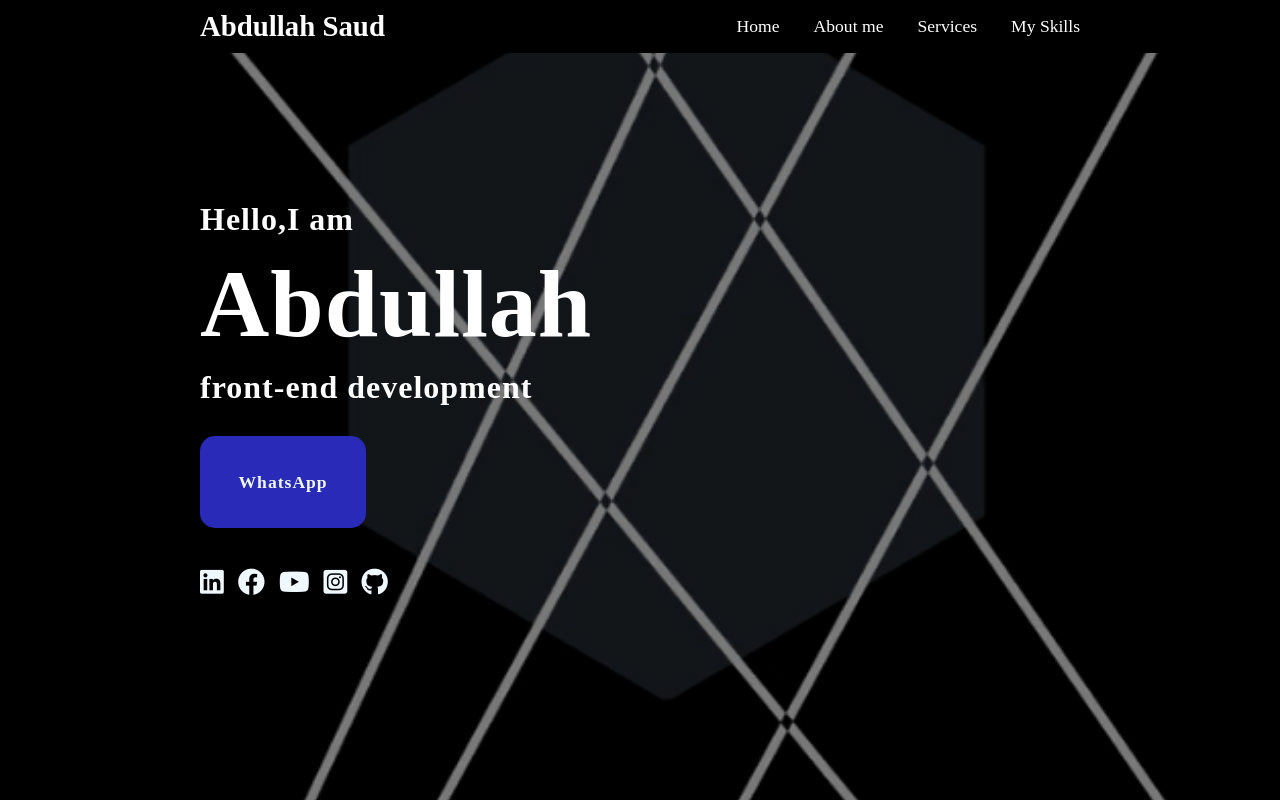
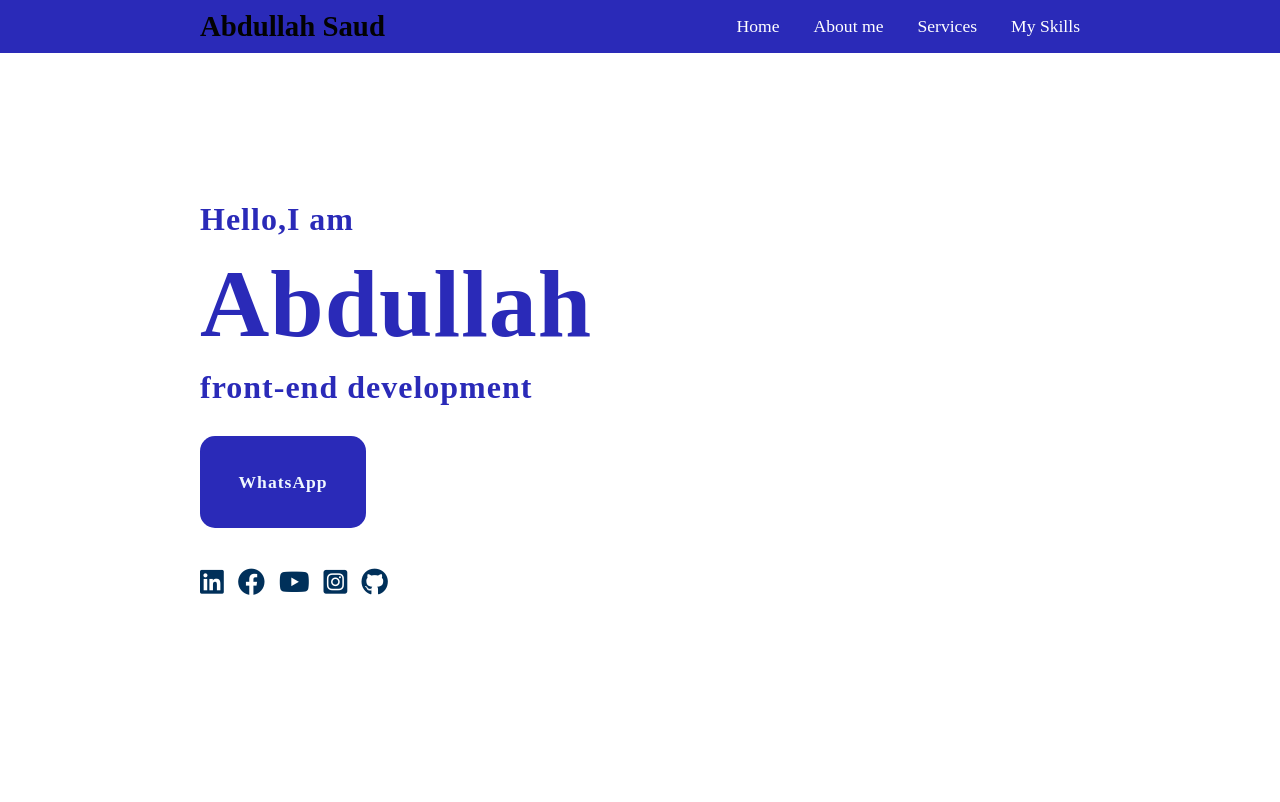
Before and after one commit to Abdullahsaud1/HTML-Website, a plain HTML site: page index.html in a window 1280 px wide. Shown: the top 802 px of the page. Drawn offline with Linux system fonts and the light colour scheme.

Commit message:
Update style.css

```diff
--- a/style.css
+++ b/style.css
@@ -9,10 +9,10 @@
 }
 
 header{
-    background: #556b2f;
-    background: linear-gradient(161deg, rgba(0,0,0,1) 0%, rgba(0,0,0,1) 67%);
+    background: rgb(245, 245, 245);
+    background:rgb(42, 42, 184);
 
-    color: rgb(255, 255, 255);
+    color: rgb(209, 17, 17);
     width: 100%;
     position: fixed;
     /* position: fixed; تخلي القايمه ثابته */
@@ -23,9 +23,10 @@ header{
     align-items: center;
     padding: 10px 200px;
 }
+
 .logo{
     text-decoration: none;
-    color: rgb(255, 255, 255);
+    color: rgb(2, 2, 2);
     text-transform:capitalize ;
     font-size: 1.8em;
     font-weight: 700;
@@ -44,13 +45,13 @@ nav ul li {
     padding-left: 30px;
 }
 .navigation a:hover{
-    color: rgb(0, 0, 0);
+    color: rgb(175, 50, 50);
 }
 section{
     padding: 100px 200px ;
 }
 .main{
-    background-image:  linear-gradient(rgba(0,0,0,0.5),rgba(0,0,0,0.5)), url(Screenshot\ 2023-11-25\ 014055.png);
+
     background-repeat: repeat-x;
     width: 100%;
     min-height: 100vh;
@@ -62,7 +63,7 @@ section{
 
 }
 .main h2{
-    color: rgb(255, 255, 255);
+    color: rgb(42, 42, 184);
     font-size: 2em;
     font-weight: 700;
     letter-spacing: 1px;
@@ -71,7 +72,7 @@ section{
 
     display: inline-block;
     margin-top: 10px;
-    color:rgb(255, 255, 255);
+    color:rgb(42, 42, 184);
     font-size:3em ;
     font-weight: 600;
     letter-spacing: 1px;
@@ -84,7 +85,7 @@ section{
 
 }
 .main h3{
-color: rgb(255, 255, 255);
+color: rgb(42, 42, 184);
 font-size: 2em;
 font-weight: 700;
 letter-spacing: 1px;
@@ -110,7 +111,7 @@ margin-bottom: 30px;
     transform: scale(1.1);
 }
 .social-icons a{
-    color: aliceblue;
+    color: rgb(0, 48, 90);
     font-size: 1.7em ;
     padding-right:10px;
 
```
